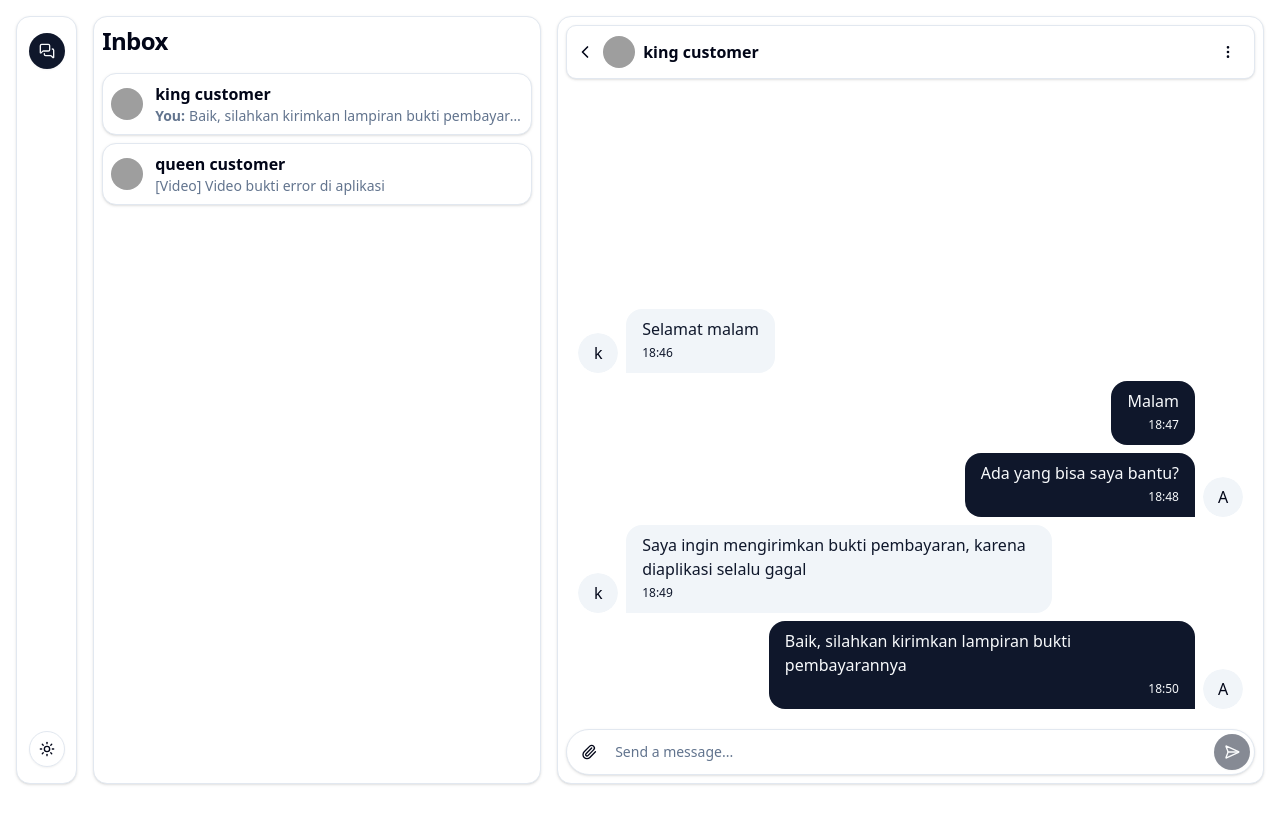
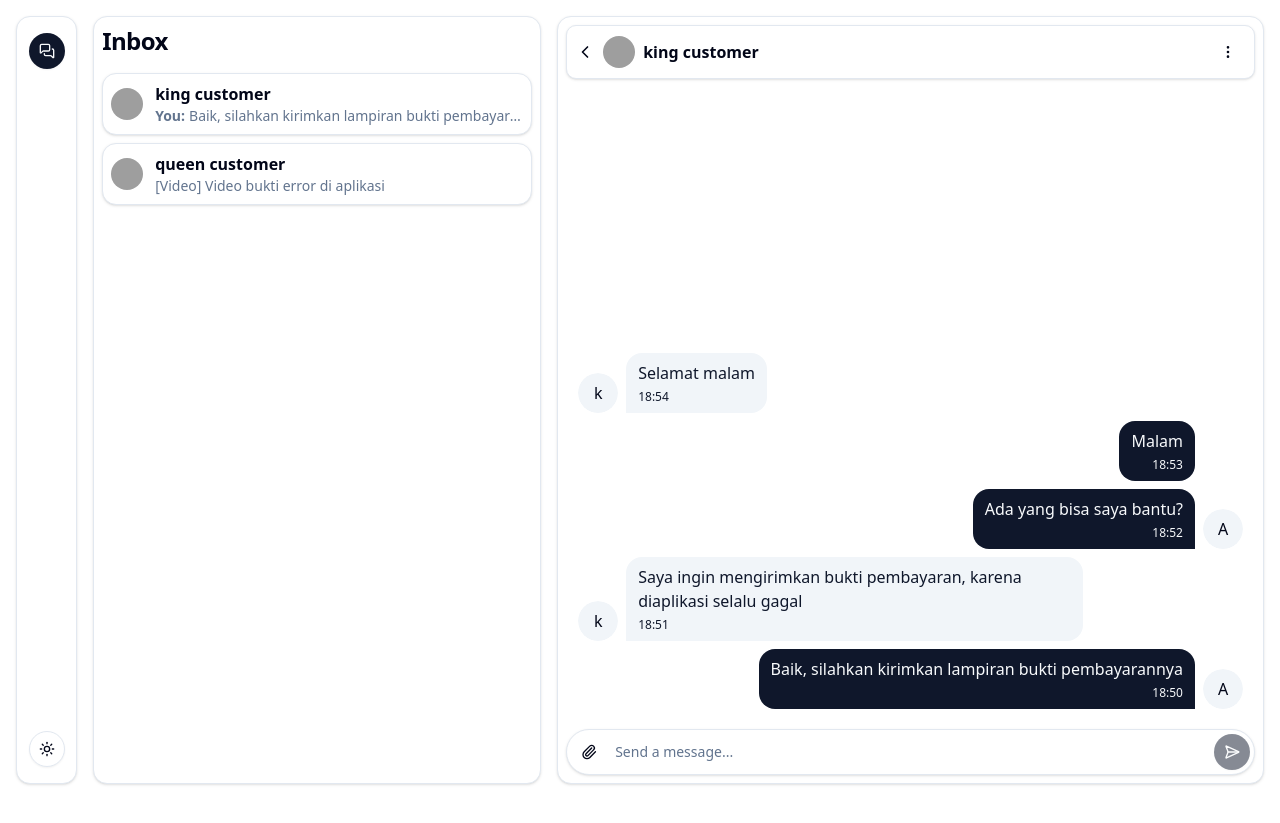
Before and after one commit to haydaramru/qiscus-assessment, a Next.js app: page /inbox/12456 in a window 1280 px wide. Built offline with nearby package versions, Linux system fonts and the light colour scheme; grey boxes are pictures that could not be loaded.

Commit message:
feat: render image, video, and PDF message bubbles

```diff
--- a/app/(root)/inbox/[roomId]/_components/body/Body.tsx
+++ b/app/(root)/inbox/[roomId]/_components/body/Body.tsx
@@ -20,7 +20,15 @@ const Body = ({ comments, participants }: Props) => {
                 const sender = participants.find((p) => p.id === comment.sender)
                 const isAgent = sender?.role === 1
                 const lastByUser = prev ? prev.sender === comment.sender : false
-                const createdAt = baseTime - index * 60_000
+                const createdAt = baseTime + index * 60_000
+
+                const extraProps = (() => {
+                    if (comment.type === 'text') return { content: (comment as any).message as string }
+                    if (comment.type === 'image') return { mediaUrl: (comment as any).url as string, content: (comment as any).caption as string | undefined }
+                    if (comment.type === 'video') return { mediaUrl: (comment as any).url as string, content: (comment as any).caption as string | undefined }
+                    if (comment.type === 'pdf') return { mediaUrl: (comment as any).url as string, filename: (comment as any).filename as string }
+                    return {}
+                })()
 
                 return (
                     <Message
@@ -29,9 +37,9 @@ const Body = ({ comments, participants }: Props) => {
                         senderImage={''}
                         senderName={sender?.name || comment.sender}
                         lastByUser={lastByUser}
-                    content={comment.message}
                         createdAt={createdAt}
-                    type={comment.type}
+                        type={comment.type as any}
+                        {...extraProps}
                     />
                 )
             })}
--- a/app/(root)/inbox/[roomId]/_components/body/Message.tsx
+++ b/app/(root)/inbox/[roomId]/_components/body/Message.tsx
@@ -1,52 +1,67 @@
 import React from 'react'
-import {format} from 'date-fns'
+import { format } from 'date-fns'
 import { cn } from '@/lib/utils'
 import { Avatar, AvatarFallback, AvatarImage } from '@/components/ui/avatar'
+import { FileText } from 'lucide-react'
 
 type Props = {
     fromCurrentUser: boolean
     senderImage: string
     senderName: string
     lastByUser: boolean
-    content: string
+    content?: string
+    mediaUrl?: string
+    filename?: string
     createdAt: number
-    type: string
+    type: 'text' | 'image' | 'video' | 'pdf'
 }
 
-const Message = ({ fromCurrentUser, senderImage, senderName, lastByUser, content, createdAt, type }: Props) => {
-    const formatTime = (timestamp: number) => {
-        return format(timestamp, 'HH:mm')
-    }
+const Message = ({ fromCurrentUser, senderImage, senderName, lastByUser, content, createdAt, type, mediaUrl, filename }: Props) => {
+    const formatTime = (timestamp: number) => format(timestamp, 'HH:mm')
+
     return (
-        <div className={cn('flex items-end', {
-            'justify-end': fromCurrentUser
-        })}>
-            <div className={cn('flex flex-col w-full mx-2', {
-                'order-1 items-end': fromCurrentUser,
-                'order-2 items-start': !fromCurrentUser
-            })}>
-                <div className={cn('px-4 py-2 rounded-2xl max-w-[70%]', {
+        <div className={cn('flex items-end', { 'justify-end': fromCurrentUser })}>
+            <div className={cn('flex flex-col w-full mx-2', { 'order-1 items-end': fromCurrentUser, 'order-2 items-start': !fromCurrentUser })}>
+                <div className='max-w-[75%]'>
+                    <div
+                        className={cn('px-3 py-2 rounded-2xl', {
                             'bg-primary text-primary-foreground': fromCurrentUser,
                             'bg-secondary text-secondary-foreground': !fromCurrentUser,
                             'rounded-br-none': !lastByUser && fromCurrentUser,
                             'rounded-bl-none': !lastByUser && !fromCurrentUser,
-                })}>
-                    {type === 'text' ? <p className='text-wrap break-words whitespace-pre-wrap'>{content}</p> : null}
-                    <p className={cn('text-xs flex w-full my-1', {
-                        'text-primary-foreground justify-end': fromCurrentUser,
-                        'text-secondary-foreground justify-start': !fromCurrentUser
-                    })}>
+                        })}
+                    >
+                        {type === 'text' && (
+                            <p className='text-wrap break-words whitespace-pre-wrap'>{content}</p>
+                        )}
+                        {type === 'image' && mediaUrl && (
+                            <a href={mediaUrl} target='_blank' rel='noreferrer'>
+                                <img src={mediaUrl} alt={content || 'image'} className='rounded-md max-h-64 object-cover' />
+                            </a>
+                        )}
+                        {type === 'video' && mediaUrl && (
+                            <video className='rounded-md max-h-64' controls>
+                                <source src={mediaUrl} />
+                            </video>
+                        )}
+                        {type === 'pdf' && mediaUrl && (
+                            <a href={mediaUrl} target='_blank' rel='noreferrer' className='inline-flex items-center gap-2 underline'>
+                                <FileText className='h-4 w-4' />
+                                {filename || 'Open PDF'}
+                            </a>
+                        )}
+                        {type !== 'text' && content ? (
+                            <p className='mt-2 text-sm opacity-90'>{content}</p>
+                        ) : null}
+                        <p className={cn('text-xs flex w-full mt-1', { 'text-primary-foreground justify-end': fromCurrentUser, 'text-secondary-foreground justify-start': !fromCurrentUser })}>
                             {formatTime(createdAt)}
                         </p>
                     </div>
                 </div>
+            </div>
 
-            <Avatar className={cn('relative size-10', {
-                'order-2': fromCurrentUser,
-                'order-1': !fromCurrentUser,
-                'invisible': lastByUser
-            })}>
-                <AvatarImage src={senderImage}/>
+            <Avatar className={cn('relative size-10', { 'order-2': fromCurrentUser, 'order-1': !fromCurrentUser, invisible: lastByUser })}>
+                <AvatarImage src={senderImage} />
                 <AvatarFallback>{senderName.substring(0, 1)}</AvatarFallback>
             </Avatar>
         </div>
```
Lines whose indentation alone changed are shown as unchanged.
